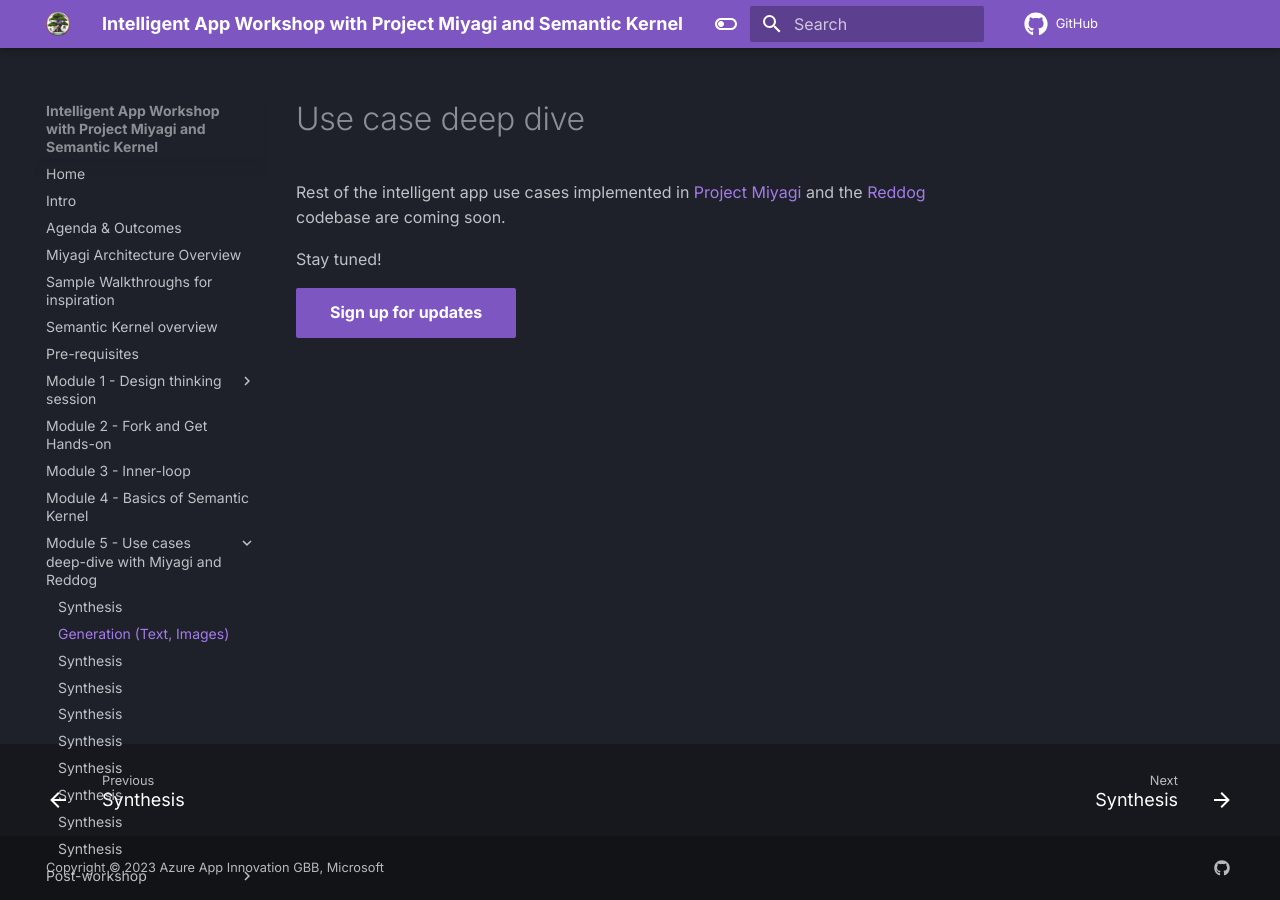
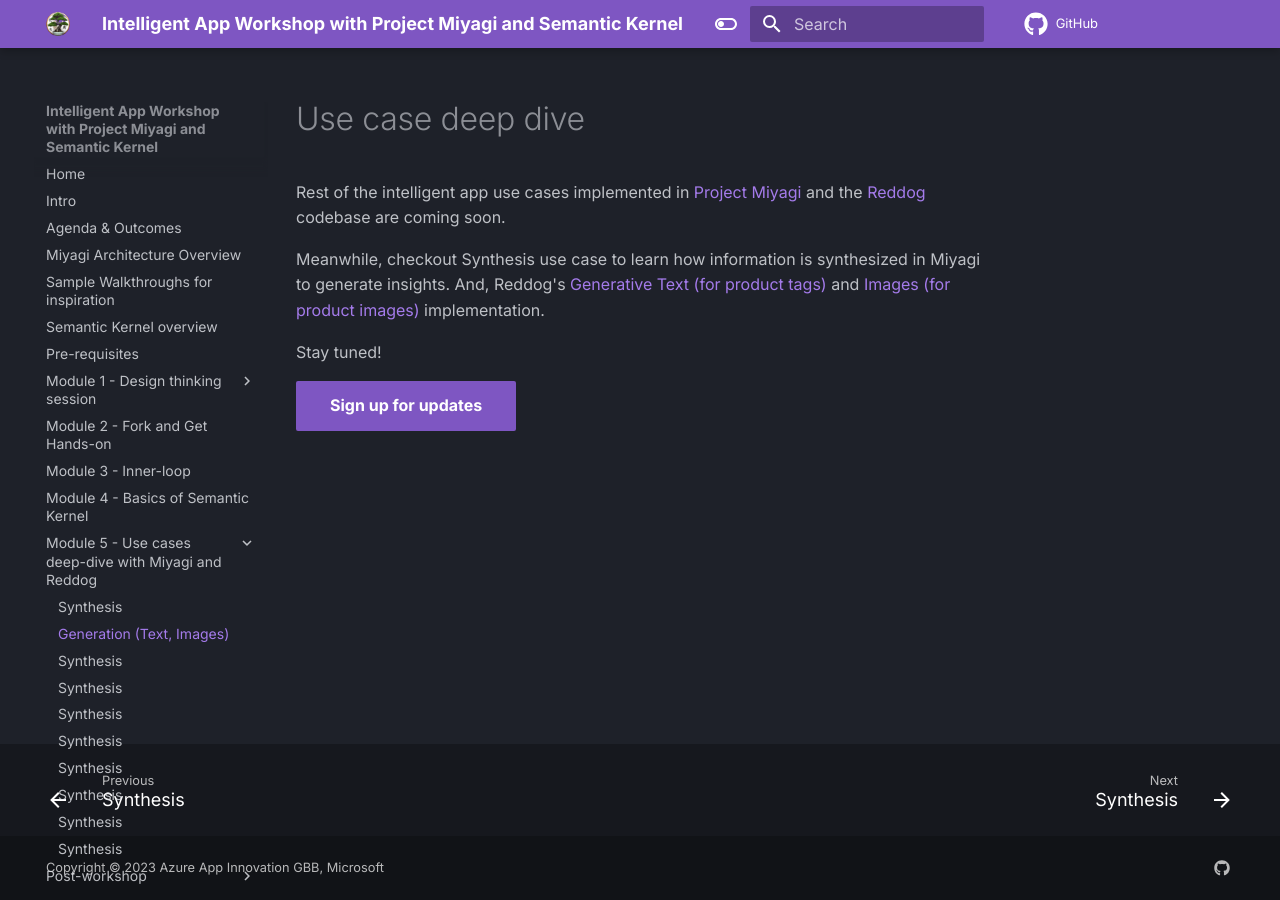
Before and after one commit to Azure/intelligent-app-workshop, an MkDocs documentation site: the page built from docs/wksp/05-use-cases/generation.md, in a window 1280 px wide. Built offline with MkDocs 1.6.1 and Material for MkDocs 9.7.7, drawn with Linux system fonts in a browser that asks for light colours; comment, search, counter and statistics services are not loaded.

Commit message:
update generative ai content

```diff
--- a/docs/wksp/05-use-cases/generation.md
+++ b/docs/wksp/05-use-cases/generation.md
@@ -2,6 +2,8 @@
 
 Rest of the intelligent app use cases implemented in [Project Miyagi](https://github.com/Azure-Samples/miyagi) and the [Reddog](https://github.com/Azure/reddog-solutions) codebase are coming soon.
 
+Meanwhile, checkout Synthesis use case to learn how information is synthesized in Miyagi to generate insights. And, Reddog's [Generative Text (for product tags)](https://reddog-solutions.com/) and [Images (for product images)](https://huggingface.co/thegovind/reddogpillmodel512) implementation.
+
 Stay tuned!
 
 [Sign up for updates](https://forms.office.com/r/rLds2s8RH1){ :target="_blank" .md-button .md-button--primary }
```
